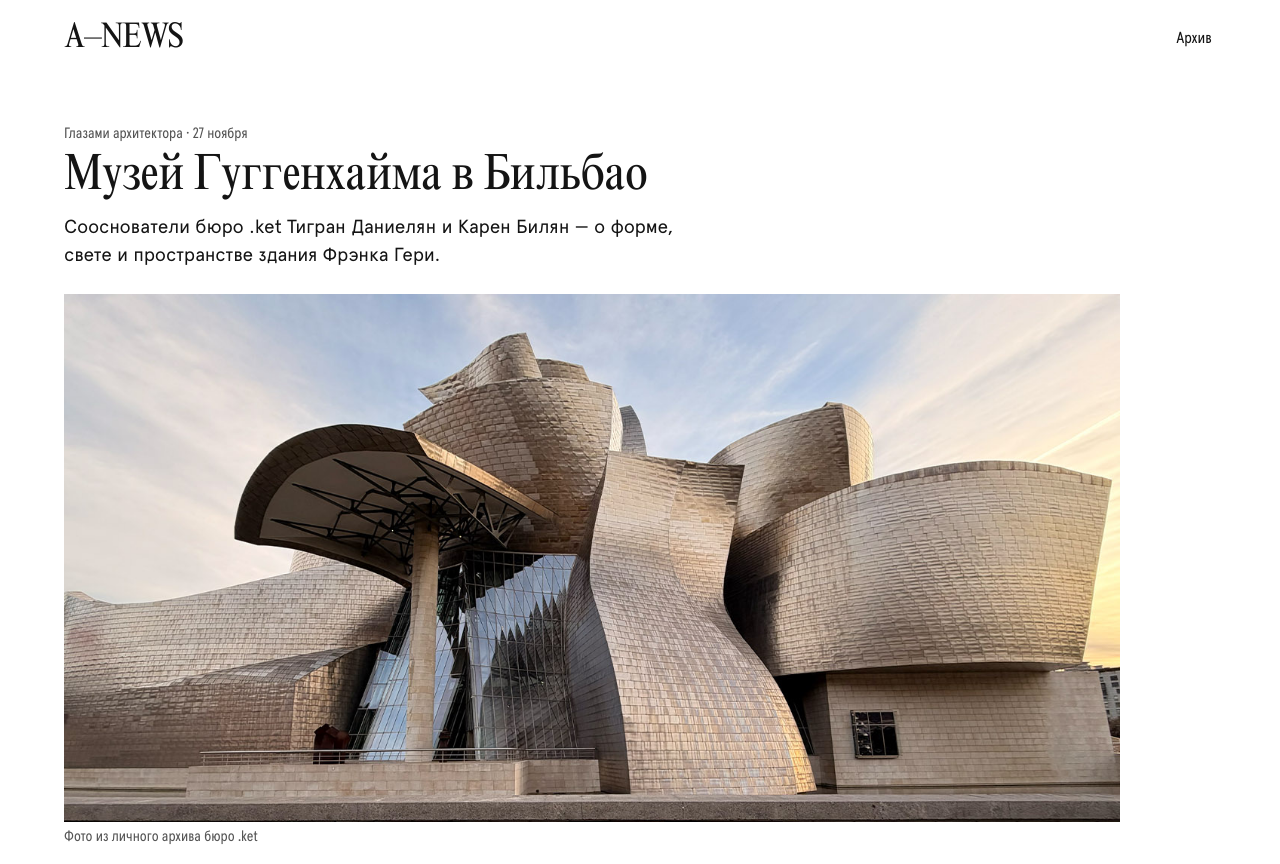
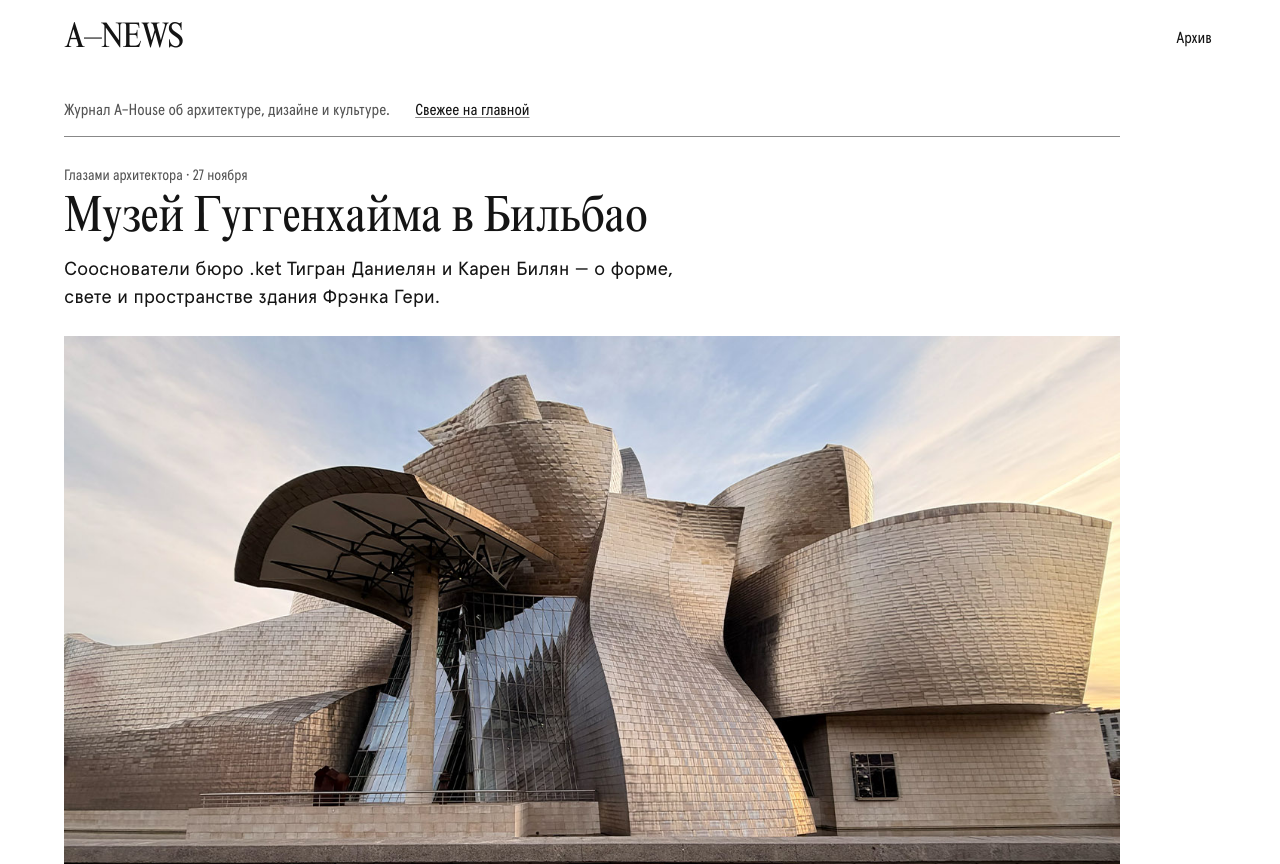
Before and after one commit to anton-gorokhovatsky/a-news, a plain HTML site: page material/bilbao/index.html in a window 1280 px wide. Shown: the top 864 px of the page. Drawn offline with Linux system fonts and the light colour scheme.

Commit message:
Представить A–News на первом экране статьи о Бильбао

```diff
--- a/material/bilbao/index.html
+++ b/material/bilbao/index.html
@@ -25,7 +25,12 @@
     </div>
   </header>
 
-  <main class="news-shell home-editorial reader" id="content" tabindex="-1">
+  <main class="news-shell home-editorial reader reader-with-intro" id="content" tabindex="-1">
+    <aside class="journal-intro" aria-label="О журнале A–News">
+      <p>Журнал A–House об архитектуре, дизайне и культуре.</p>
+      <a class="section-link" href="../../#latest">Свежее на главной</a>
+    </aside>
+
     <article aria-labelledby="material-title">
       <header class="reader-heading material-heading" id="material-heading">
         <h1 id="material-title">Музей Гуггенхайма в Бильбао</h1>
--- a/news.css
+++ b/news.css
@@ -435,6 +435,24 @@ button, input { font: inherit; color: inherit; }
   padding-block: var(--news-group-gap) var(--news-chapter-gap);
 }
 
+.reader-with-intro { padding-block-start: .75rem; }
+
+.journal-intro {
+  display: flex;
+  align-items: baseline;
+  flex-wrap: wrap;
+  gap: 0 clamp(.8rem, 2vw, 1.6rem);
+  max-inline-size: 66rem;
+  padding-block-end: .2rem;
+  border-block-end: 1px solid var(--ah-rule);
+  margin-block-end: var(--news-story-gap);
+}
+
+.journal-intro p {
+  color: var(--ah-quiet);
+  font: var(--label-weight) var(--type-ui)/1.35 var(--text);
+}
+
 .reader-heading {
   max-inline-size: 58ch;
   margin-block-end: clamp(.75rem, 2vw, 1.5rem);
```
